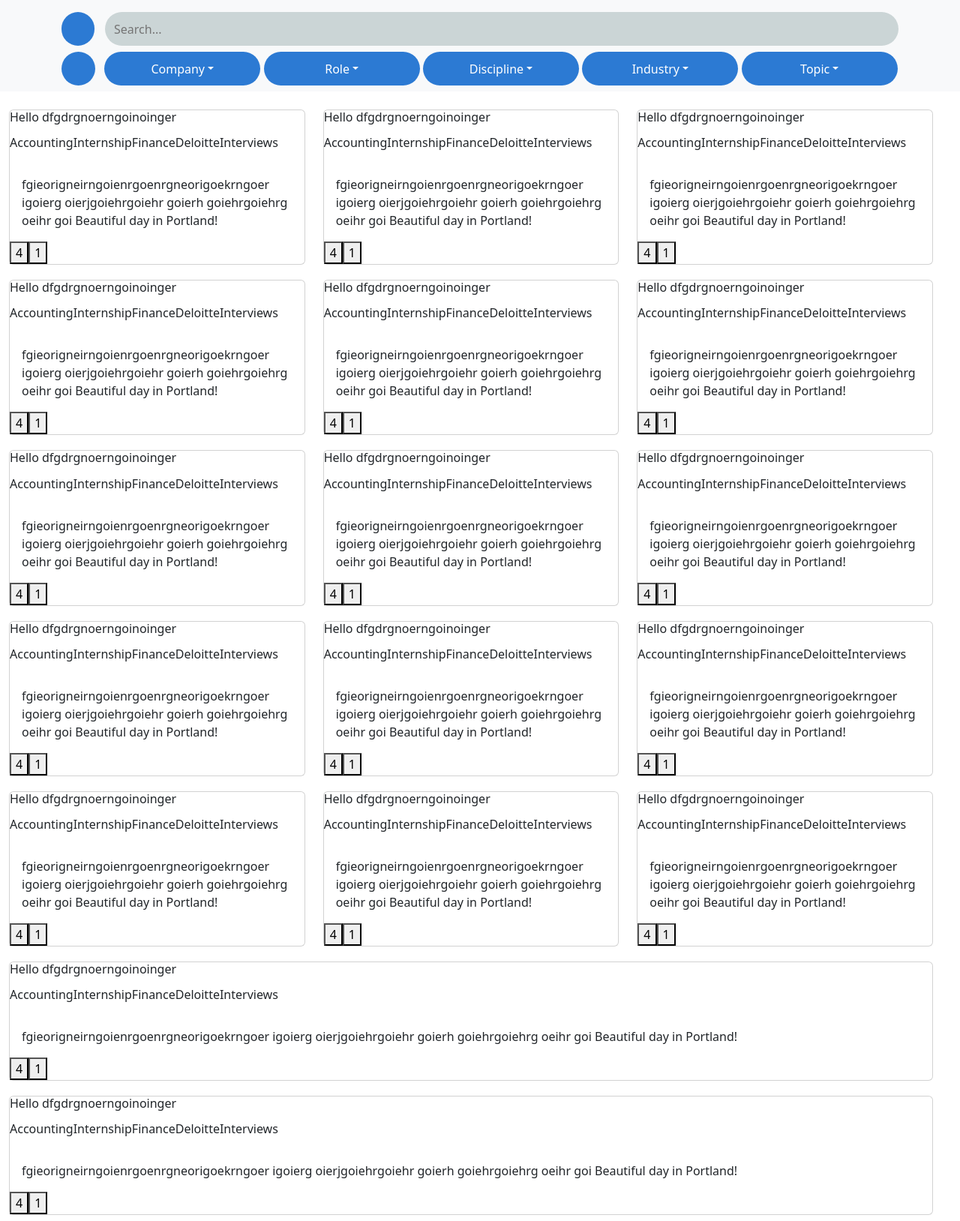
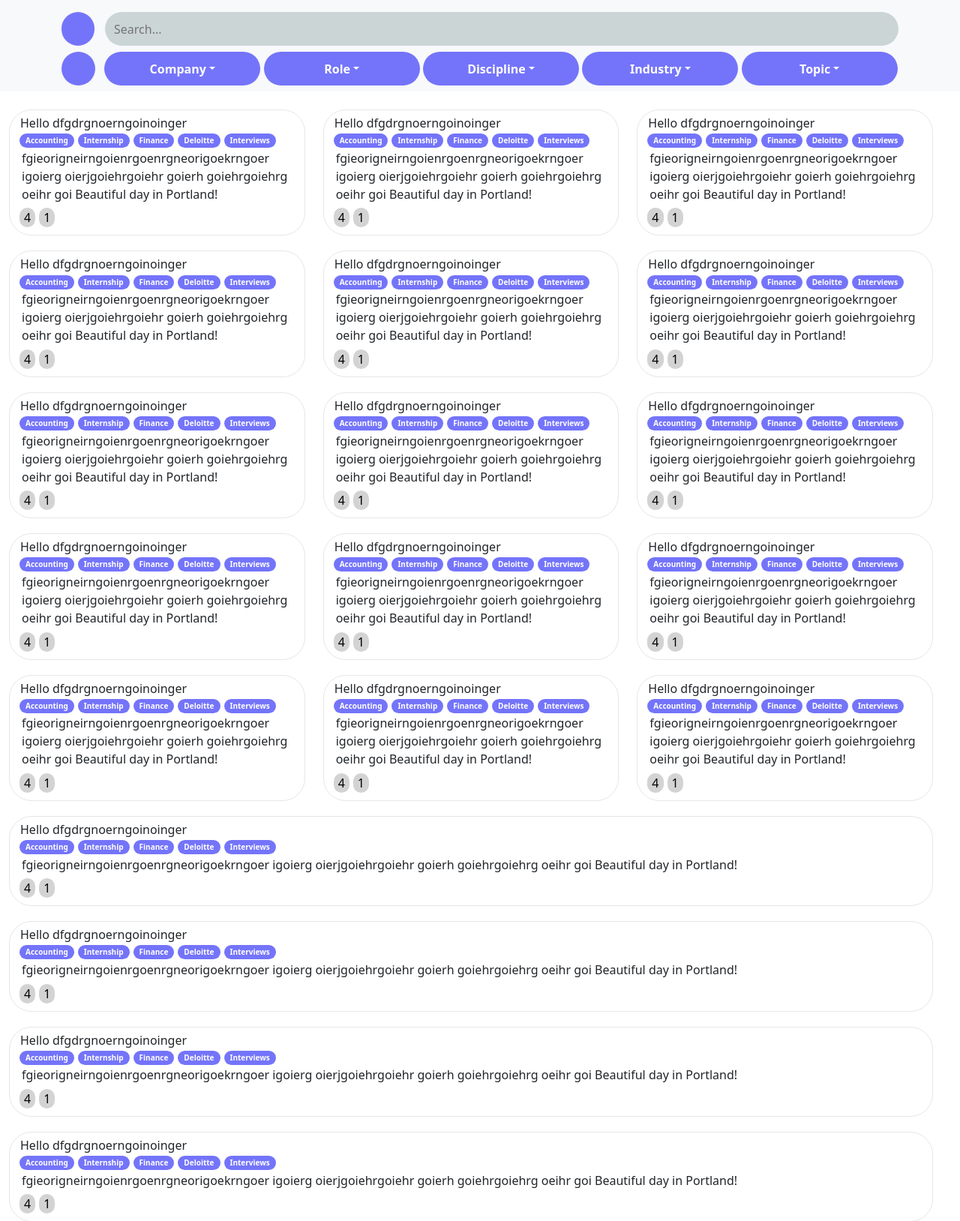
Before and after one commit to HarryRMorrison/CareerKickstart, a Flask app: page /explore in a window 1280 px wide. Shown: the top 1628 px of the page at 75% size. Run offline with Flask 3, Linux system fonts and the light colour scheme.

Commit message:
Styling for cards

```diff
--- a/app/static/explorePageStyleSheet.css
+++ b/app/static/explorePageStyleSheet.css
@@ -1,14 +1,70 @@
+body {
+  background-color:rgb(255, 255, 255);
+}
+
 .card {
+  border-radius: 30px;
   margin-bottom: 20px;
+  width:100%;
+  border-color: rgb(230, 230, 230);
 }
 
 .card:hover {
-  transform: scale(1.02);
+  transform: scale(1.01);
   box-shadow: rgba(60, 64, 67, 0.3) 0px 1px 2px 0px, rgba(60, 64, 67, 0.15) 0px 2px 6px 2px;
 }
 
+.card-body {
+  padding-top: 0.1rem;
+  padding-bottom: 0.1rem;
+}
+
+.card-title {
+  padding-top: 0.5rem;
+  margin-bottom: 0px;
+  padding-left: 14px;
+  border-top-left-radius: 30px;
+  border-top-right-radius: 30px;
+}
+
+.card-subtitle > p {
+  padding-right: 8px;
+  padding-left: 8px;
+  padding-top: 2px;
+  padding-bottom: 2px;
+  margin-right: 5px;
+  margin-bottom: 0px;
+  background-color: rgb(116, 116, 250);
+  color: white;
+  border-radius: 20px;
+  font-size:x-small;
+  font-weight: bold;
+}
+
+.card-subtitle {
+  margin-left: 13px;
+  margin-right: 10px;
+}
+
+.card-action > button {
+  border-radius: 30px;
+  border-width: 0px;
+  background-color: lightgray;
+  margin-right: 5px;
+}
+
+.card-action > button:hover {
+  background-color: rgb(146, 146, 146);
+}
+
+.card-action {
+  margin-left: 13px;
+  margin-bottom: 10px;
+  margin-top: 5px;
+}
+
 #findRequests {
-  background-color: white;
+  background-color: rgb(255, 253, 237);
 }
 
 #searchIn {
@@ -32,19 +88,20 @@
   align-self: center;
   align-items: center;
   border-radius: 40px;
-  background-color: rgb(44, 122, 211);
+  background-color: rgb(116, 116, 250);
   color: white;
   margin-right: 8px;
 }
 
 .dropdown-center .dropdown-toggle {
   border-radius: 30px;
-  background-color: rgb(44, 122, 211);
+  background-color: rgb(116, 116, 250);
   border-style: none;
   width: calc((100% - 75px)/5);;
   height: 45px;
+  font-weight: bold;
 }
 
 .dropdown-toggle:hover, #submitButton:hover, #resetButton:hover{
-  background-color: rgb( 13, 110, 253);
+  background-color: rgb(51, 55, 255);
 }
```
